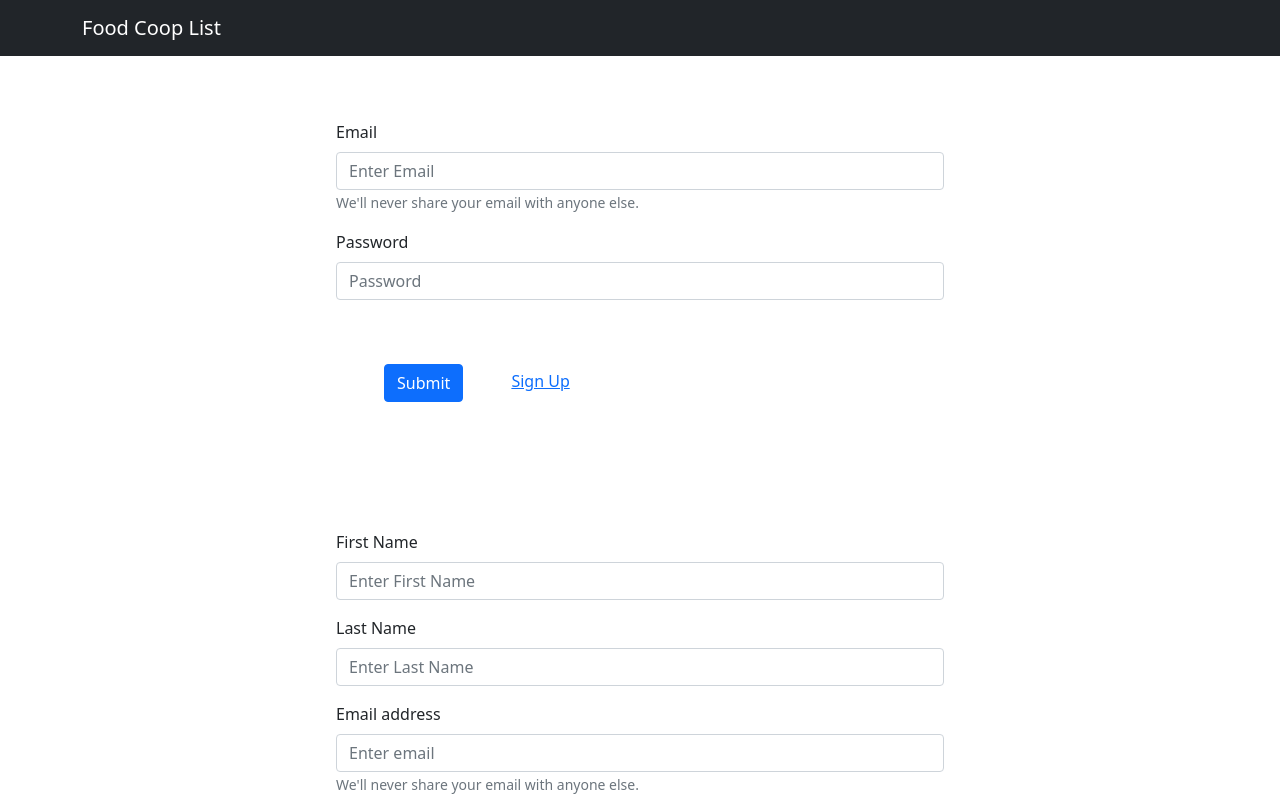
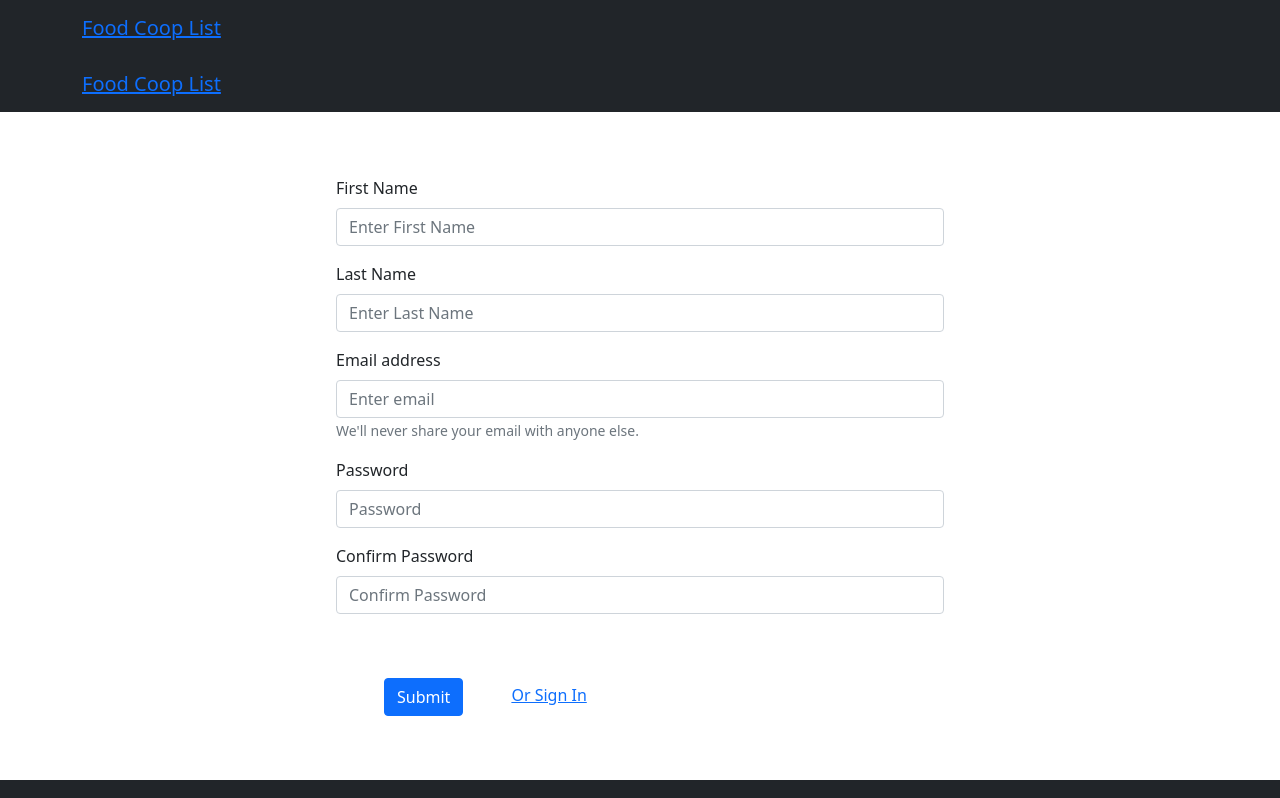
Before and after one commit to aboutmattlaw/Coop-App-FF, a React (Create React App) app in the folder client/: page / in a window 1280 px wide. Shown: the top 798 px of the page. Built offline with nearby package versions, Linux system fonts and the light colour scheme; no server answers.

Commit message:
some basic routes for signin and signup

```diff
--- a/client/src/App.js
+++ b/client/src/App.js
@@ -2,9 +2,9 @@ import AuthenticatedApp from "./components/AuthenticatedApp"
 import UnauthenticatedApp from "./components/UnauthenticatedApp";
 import {useState, useEffect} from 'react';
 import 'bootstrap/dist/css/bootstrap.min.css';
-import {BrowserRouter as Router} from 'react-router-dom'
 import {Navbar, Container, ListGroup} from 'react-bootstrap'
 import ListDetails from "./components/ListDetails";
+import { Link } from "react-router-dom"
 
 function App() {
 
@@ -55,12 +55,12 @@ function App() {
             <Navbar bg="dark" variant="dark">
                 <Container>
                     <Navbar.Brand href="#home">
-                        Food Coop List
+                        <Link to="/">Food Coop List</Link>
                     </Navbar.Brand>
                 </Container>
             </Navbar>
 
-            <Router> {
+             {
                 currentUser ? <AuthenticatedApp getListDetails={getListDetails}
                     setListDetails={setListDetails}
                     listDetails={listDetails}
@@ -70,7 +70,7 @@ function App() {
                     setCurrentUserLists={setCurrentUserLists} activeList={activeList}/>
                     : <UnauthenticatedApp currentUser={currentUser}
                     setCurrentUser={setCurrentUser} />
-            } </Router>
+            }
 
 
             <Navbar bg="dark" variant="dark">
--- a/client/src/components/Lists.js
+++ b/client/src/components/Lists.js
@@ -1,6 +1,5 @@
 import {useState, useEffect} from 'react';
 import {Form, Button, ListGroup} from "react-bootstrap"
-import {Routes, Route} from 'react-router-dom'
 import ListDetails from './ListDetails'
 
 function Lists({
--- a/client/src/components/Signin.js
+++ b/client/src/components/Signin.js
@@ -1,4 +1,4 @@
-import {Button, Form, Container} from 'react-bootstrap'
+import {Button, Form, Container, Navbar} from 'react-bootstrap'
 import {Link} from 'react-router-dom'
 
 
@@ -30,7 +30,20 @@ function Signin({setCurrentUser}) {
     }
 
     return (
+<>
+        <Navbar bg="dark" variant="dark">
+                <Container>
+                    <Navbar.Brand href="#home">
+                        <Link to="/">Food Coop List</Link>
+                    </Navbar.Brand>
+                </Container>
+            </Navbar>
+
         <Container className="w-50 p-3 mt-5">
+
+
+
+
             <Form onSubmit={handleSubmit}>
                 <Form.Group className="mb-3" controlId="formBasicEmail">
                     <Form.Label>Email</Form.Label>
@@ -49,9 +62,11 @@ function Signin({setCurrentUser}) {
                     Submit
                 </Button>
 
-                <Link to="/signup">Sign Up</Link>
+                <Link to="/signup">Or Sign Up</Link>
+
             </Form>
         </Container>
+        </>
     )
 }
 
--- a/client/src/components/Signup.js
+++ b/client/src/components/Signup.js
@@ -1,6 +1,5 @@
-import {Button, Form, Container} from 'react-bootstrap'
-import {Link} from "react-router-dom"
-
+import {Button, Form, Container, Navbar} from 'react-bootstrap'
+import {Link} from 'react-router-dom'
 function Signup({setCurrentUser}) {
 
     function handleSubmit(event) {
@@ -32,6 +31,17 @@ function Signup({setCurrentUser}) {
     }
 
     return (
+
+
+
+      <>
+        <Navbar bg="dark" variant="dark">
+                <Container>
+                    <Navbar.Brand href="#home">
+                        <Link to="/">Food Coop List</Link>
+                    </Navbar.Brand>
+                </Container>
+            </Navbar>
         <Container className="w-50 p-3 mt-5">
             <Form onSubmit={handleSubmit}>
                 <Form.Group className="mb-3" controlId="formBasicFirst">
@@ -66,11 +76,13 @@ function Signup({setCurrentUser}) {
                 <Button variant="primary" type="submit" className="m-5">
                     Submit
                 </Button>
+                <Link to="/signin">Or Sign In</Link>
 
 
-                <Link to="/">Login</Link>
+
             </Form>
         </Container>
+        </>
     )
 }
 
--- a/client/src/components/UnauthenticatedApp.js
+++ b/client/src/components/UnauthenticatedApp.js
@@ -1,6 +1,6 @@
 import Signup from "./Signup"
 import Signin from "./Signin"
-import {Routes, Route} from "react-router-dom"
+import {Link, Routes, Route} from 'react-router-dom'
 
 
 
@@ -11,10 +11,19 @@ function UnauthenticatedApp({setCurrentUser}) {
         <>
 
 
+        <Routes>
+            <Route path="/" element={<Signup setCurrentUser={setCurrentUser} />} />
+            <Route path="/signin" element={<Signin setCurrentUser={setCurrentUser} />} />
+        </Routes>
 
+
+{/*
             <Signin setCurrentUser={setCurrentUser}/>
 
-            <Signup setCurrentUser={setCurrentUser}/>
+            <Link to="/signin">Sign In</Link>
+
+
+            <Signup setCurrentUser={setCurrentUser}/> */}
 
 
         </>
--- a/client/src/index.js
+++ b/client/src/index.js
@@ -1,13 +1,27 @@
 import React from 'react';
 import ReactDOM from 'react-dom';
 import './index.css';
+import { render } from "react-dom";
+import { BrowserRouter, Route, Routes } from "react-router-dom";
 import App from './App';
+import Signin from './components/Signin';
+import Signup from './components/Signup';
+import ListDetails from './components/ListDetails';
 import reportWebVitals from './reportWebVitals';
-import { BrowserRouter } from 'react-router-dom';
 
 ReactDOM.render(
   <React.StrictMode>
-    <App />
+    <BrowserRouter>
+    <Routes>
+    <Route path="/" element={<App />}/>
+    <Route path="/signin" element={<Signin />}/>
+    <Route path="/signup" element={<Signup />}/>
+    <Route path="/signup" element={<Signup />}/>
+    <Route path="/listdetails" element={<ListDetails />}/>
+    <Route path=":list_id" element={<ListDetails />} />
+
+    </Routes>
+    </BrowserRouter>
   </React.StrictMode>,
   document.getElementById('root')
 );
```
